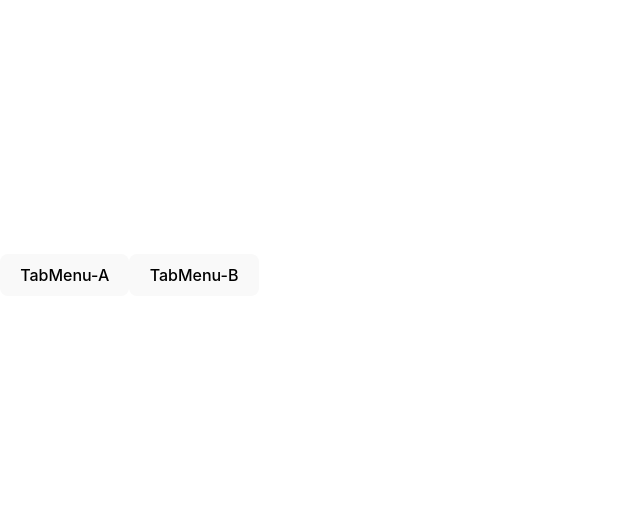
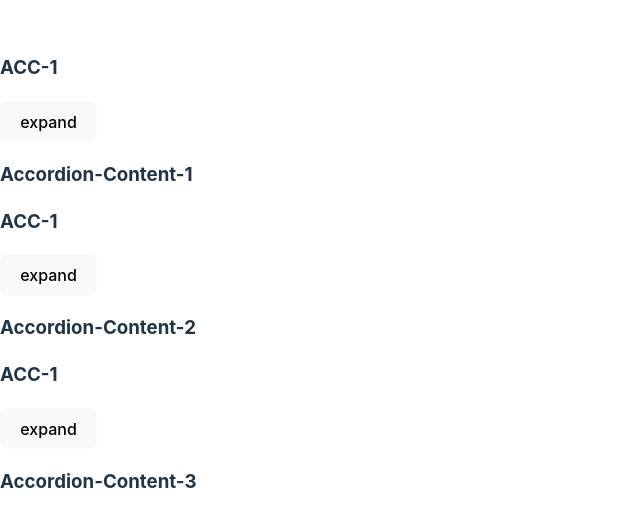
Before and after one commit to cksgh5654/react-ui-kit, a React (Vite) app: page / in a window 1280 px wide. Shown: the part 125-652 px from the top of the page, without its empty margins (0-640 px from the left). Built offline with nearby package versions, Linux system fonts and the light colour scheme.

Commit message:
수정중

```diff
--- a/src/App.jsx
+++ b/src/App.jsx
@@ -1,5 +1,6 @@
 import { useState } from "react";
 import Tab from "./components/Tab/Tab";
+import Accordion from "./components/Accordion/Accordion";
 
 const DEFAULT_TAB_DATA = [
   {
@@ -25,7 +26,8 @@ const DEFAULT_TAB_DATA = [
 function App() {
   return (
     <>
-      <Tab data={DEFAULT_TAB_DATA} />
+      {/* <Tab data={DEFAULT_TAB_DATA} /> */}
+      <Accordion />
     </>
   );
 }
--- /dev/null
+++ b/src/components/Accordion/Accordion.jsx
@@ -0,0 +1,52 @@
+import { useState } from "react";
+import Accordionbutton from "./AccordionButton";
+import AccordionContent from "./AccordionContent";
+
+const Accordion = () => {
+  const [activeIndex, setActiveIndex] = useState(0);
+  const onClickAccordionButton = (index) => {
+    setActiveIndex(index);
+    console.log(index);
+  };
+
+  return (
+    <>
+      <Accordionbutton
+        title={"ACC-1"}
+        index={0}
+        onClickAccordionButton={onClickAccordionButton}
+      />
+      <AccordionContent isActive={activeIndex === 0}>
+        <div>
+          <h3>Accordion-Content-1</h3>
+        </div>
+      </AccordionContent>
+
+      <Accordionbutton
+        title={"ACC-1"}
+        index={1}
+        onClickAccordionButton={onClickAccordionButton}
+      />
+
+      <AccordionContent isActive={activeIndex === 0}>
+        <div>
+          <h3>Accordion-Content-2</h3>
+        </div>
+      </AccordionContent>
+
+      <Accordionbutton
+        title={"ACC-1"}
+        index={2}
+        onClickAccordionButton={onClickAccordionButton}
+      />
+
+      <AccordionContent isActive={activeIndex === 0}>
+        <div>
+          <h3>Accordion-Content-3</h3>
+        </div>
+      </AccordionContent>
+    </>
+  );
+};
+
+export default Accordion;
--- /dev/null
+++ b/src/components/Accordion/AccordionButton.jsx
@@ -0,0 +1,13 @@
+const AccordionButton = (props) => {
+  const { title, index, onClickAccordionButton } = props;
+  const handleClickButton = () => {
+    onClickAccordionButton(index);
+  };
+  return (
+    <div>
+      <h3>{title}</h3>
+      <button onClick={handleClickButton}>expand</button>
+    </div>
+  );
+};
+export default AccordionButton;
--- /dev/null
+++ b/src/components/Accordion/AccordionContent.jsx
@@ -0,0 +1,5 @@
+const AccordionContent = (props) => {
+  const { children, isActive } = props;
+  return isActive ? <>{children}</> : null;
+};
+export default AccordionContent;
```
Also changed, not shown: src/components/Accordion/index.js (added).
